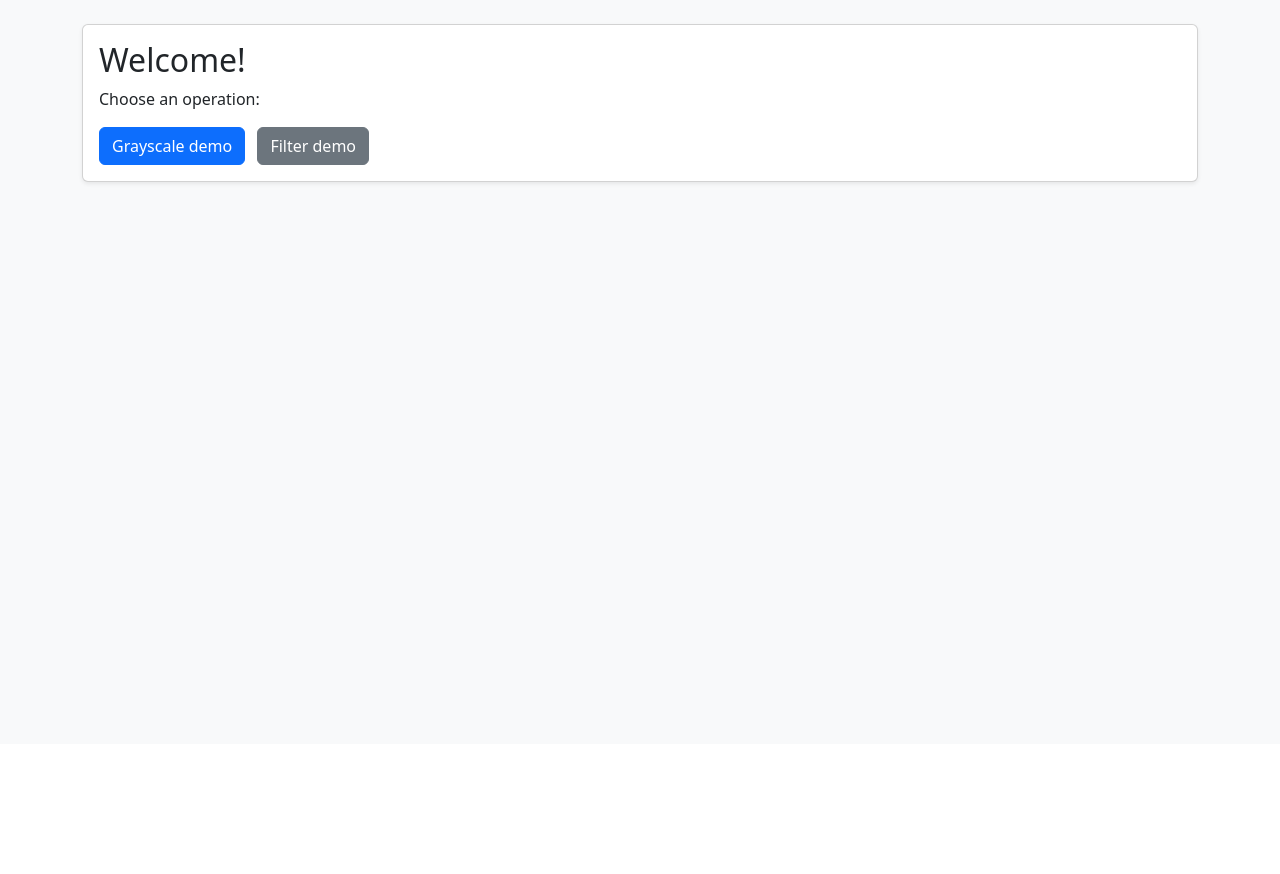
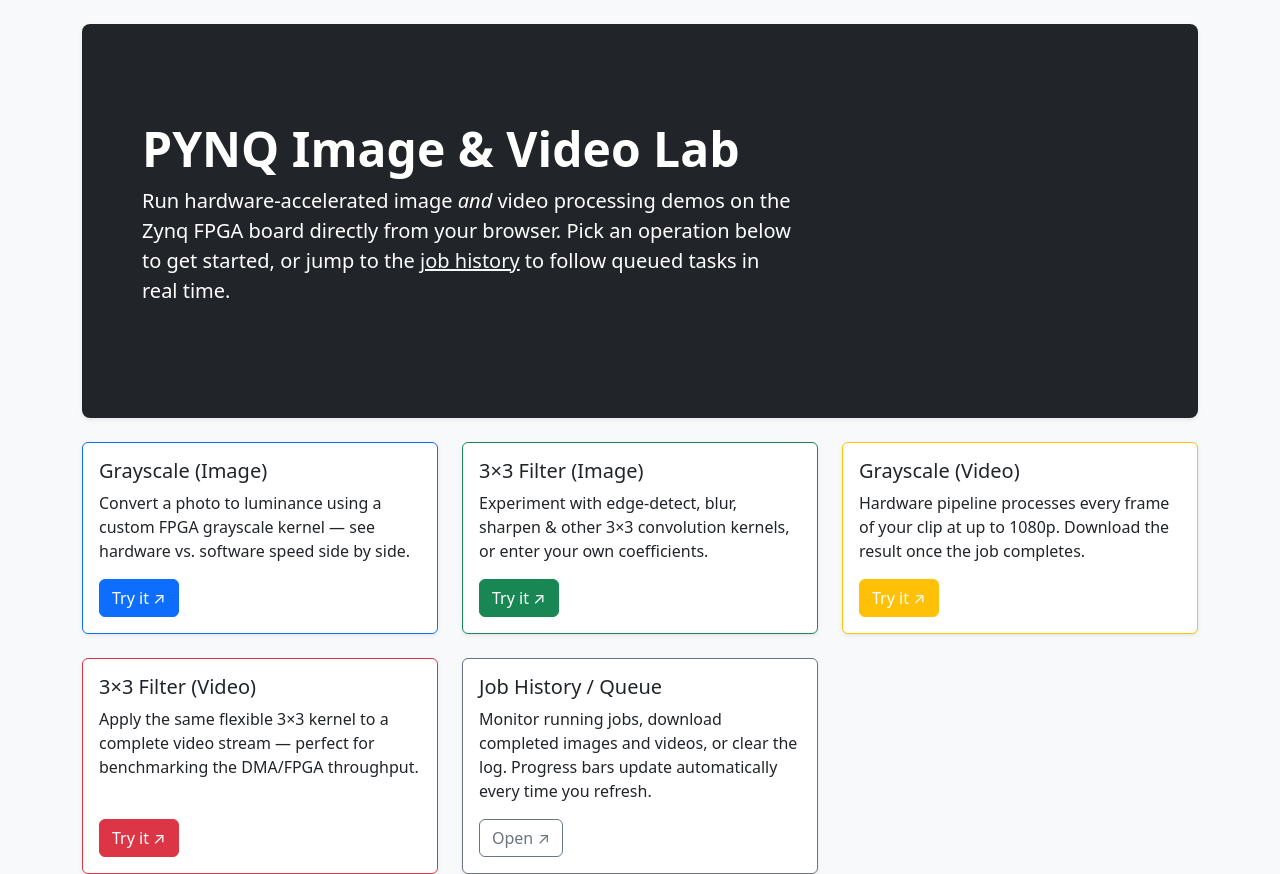
Before and after one commit to KennyRao/Conv2dHardwareAccelerationDjango, a Django app: page / in a window 1280 px wide. Shown: the part 56-930 px from the top of the page. Before the commit the page ends 241 px from the top, so only its background shows below. Run offline with Django 5.2, Linux system fonts and the light colour scheme.

Commit message:
Update home.html

```diff
--- a/mysite/imaging/templates/imaging/home.html
+++ b/mysite/imaging/templates/imaging/home.html
@@ -1,12 +1,112 @@
 {% extends "imaging/base.html" %}
 {% comment %} mysite/imaging/templates/imaging/home.html {% endcomment %}
+{% load static %}
 {% block content %}
-<div class="card shadow-sm">
-  <div class="card-body">
-    <h2 class="card-title">Welcome!</h2>
-    <p class="card-text">Choose an operation:</p>
-    <a class="btn btn-primary me-2" href="{% url 'grayscale_page' %}">Grayscale demo</a>
-    <a class="btn btn-secondary" href="{% url 'filter_page' %}">Filter demo</a>
+
+<div class="p-5 mb-4 bg-dark text-white rounded-3 shadow-sm">
+  <div class="container-fluid py-5">
+    <h1 class="display-5 fw-bold">PYNQ Image &amp; Video Lab</h1>
+    <p class="col-lg-8 fs-5">
+      Run hardware-accelerated image <em>and</em> video processing
+      demos on the Zynq FPGA board directly from your browser.
+      Pick an operation below to get started, or jump to the
+      <a class="link-light text-decoration-underline"
+         href="{% url 'history_page' %}">job history</a>
+      to follow queued tasks in real&nbsp;time.
+    </p>
   </div>
 </div>
+
+<div class="row row-cols-1 row-cols-md-2 row-cols-xl-3 g-4">
+
+  <!-- Grayscale (Image) -->
+  <div class="col">
+    <div class="card h-100 shadow-sm border-primary">
+      <div class="card-body d-flex flex-column">
+        <h5 class="card-title">Grayscale (Image)</h5>
+        <p class="card-text flex-grow-1">
+          Convert a photo to luminance using a custom
+          FPGA grayscale kernel &mdash; see hardware
+          vs.&nbsp;software speed side&nbsp;by&nbsp;side.
+        </p>
+        <a href="{% url 'grayscale_page' %}"
+           class="btn btn-primary mt-auto align-self-start">
+          Try it&nbsp;↗
+        </a>
+      </div>
+    </div>
+  </div>
+
+  <!-- 3×3 Filter (Image) -->
+  <div class="col">
+    <div class="card h-100 shadow-sm border-success">
+      <div class="card-body d-flex flex-column">
+        <h5 class="card-title">3×3 Filter (Image)</h5>
+        <p class="card-text flex-grow-1">
+          Experiment with edge-detect, blur, sharpen &amp; other
+          3×3 convolution kernels, or enter your own coefficients.
+        </p>
+        <a href="{% url 'filter_page' %}"
+           class="btn btn-success mt-auto align-self-start">
+          Try it&nbsp;↗
+        </a>
+      </div>
+    </div>
+  </div>
+
+  <!-- Grayscale (Video) -->
+  <div class="col">
+    <div class="card h-100 shadow-sm border-warning">
+      <div class="card-body d-flex flex-column">
+        <h5 class="card-title">Grayscale (Video)</h5>
+        <p class="card-text flex-grow-1">
+          Hardware pipeline processes every frame of your
+          clip at up&nbsp;to&nbsp;1080p.  Download the
+          result once the job completes.
+        </p>
+        <a href="{% url 'video_grayscale_page' %}"
+           class="btn btn-warning text-white mt-auto align-self-start">
+          Try it&nbsp;↗
+        </a>
+      </div>
+    </div>
+  </div>
+
+  <!-- 3×3 Filter (Video) -->
+  <div class="col">
+    <div class="card h-100 shadow-sm border-danger">
+      <div class="card-body d-flex flex-column">
+        <h5 class="card-title">3×3 Filter (Video)</h5>
+        <p class="card-text flex-grow-1">
+          Apply the same flexible 3×3 kernel to a complete
+          video stream &mdash; perfect for benchmarking the
+          DMA/FPGA throughput.
+        </p>
+        <a href="{% url 'video_filter_page' %}"
+           class="btn btn-danger mt-auto align-self-start">
+          Try it&nbsp;↗
+        </a>
+      </div>
+    </div>
+  </div>
+
+  <!-- History / Queue -->
+  <div class="col">
+    <div class="card h-100 shadow-sm border-secondary">
+      <div class="card-body d-flex flex-column">
+        <h5 class="card-title">Job History / Queue</h5>
+        <p class="card-text flex-grow-1">
+          Monitor running jobs, download completed images
+          and videos, or clear the log.  Progress bars update
+          automatically every time you refresh.
+        </p>
+        <a href="{% url 'history_page' %}"
+           class="btn btn-outline-secondary mt-auto align-self-start">
+          Open&nbsp;↗
+        </a>
+      </div>
+    </div>
+  </div>
+
+</div>
 {% endblock %}
```
